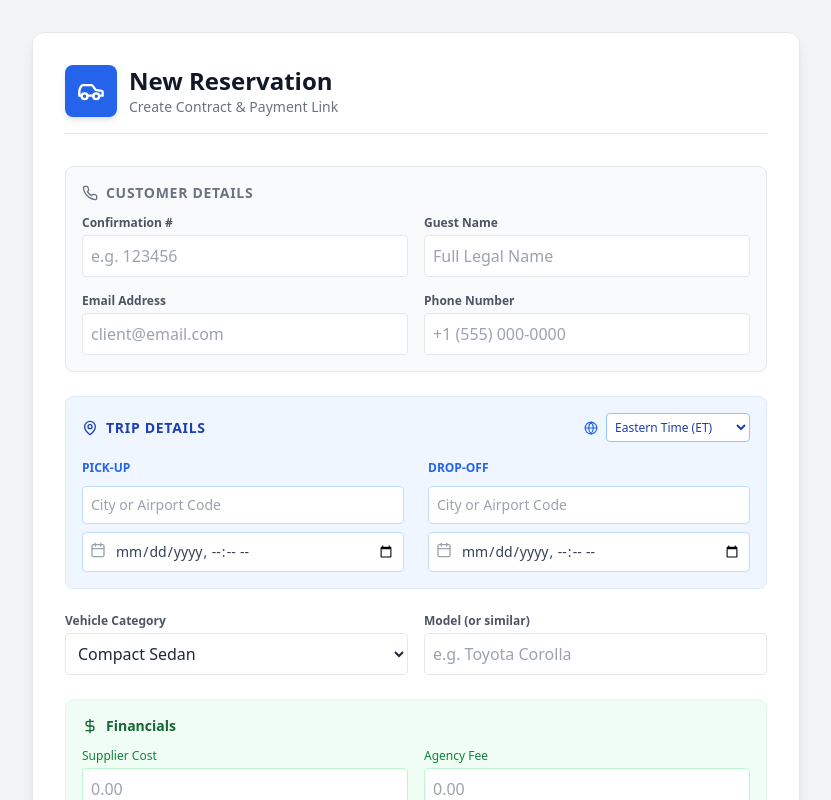
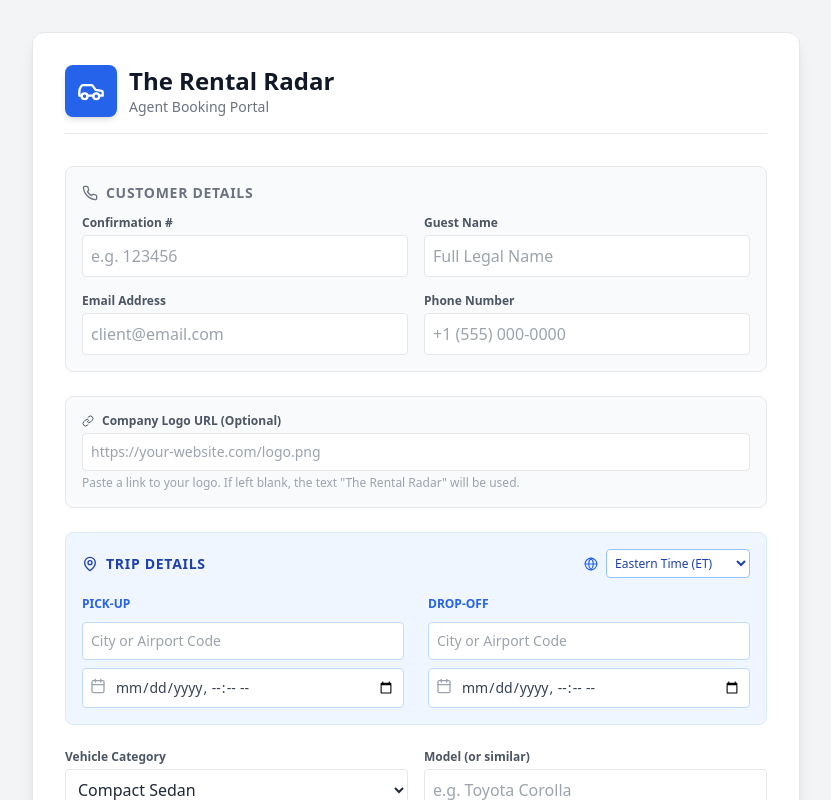
Before and after one commit to Kranti86/Agentportal, a React (Vite) app: page / in a window 1280 px wide. Shown: the top 800 px of the page, without its empty margins (224-1055 px from the left). Built offline with nearby package versions, Linux system fonts and the light colour scheme.

Commit message:
Add logo URL input and update header text

```diff
--- a/src/App.jsx
+++ b/src/App.jsx
@@ -1,5 +1,5 @@
 import React, { useState } from 'react';
-import { Send, MapPin, Car, DollarSign, CheckCircle, AlertTriangle, CreditCard, Phone, Globe, Calendar } from 'lucide-react';
+import { Send, MapPin, Car, DollarSign, CheckCircle, AlertTriangle, CreditCard, Phone, Globe, Calendar, Link as LinkIcon } from 'lucide-react';
 
 export default function BookingPortal() {
   const [status, setStatus] = useState('idle');
@@ -12,7 +12,8 @@ export default function BookingPortal() {
     guestName: '',
     guestEmail: '',
     guestPhone: '',
-    timezone: 'America/New_York', // Default timezone
+    logoUrl: '',
+    timezone: 'America/New_York',
     pickupLocation: '',
     pickupDate: '',
     dropoffLocation: '',
@@ -41,6 +42,7 @@ export default function BookingPortal() {
     setReviewLink('');
 
     try {
+      // Connects to your live Heroku backend
       const response = await fetch('https://carrentalemailservice-c73f9b7cf7b6.herokuapp.com/create-booking', {
         method: 'POST',
         headers: { 'Content-Type': 'application/json' },
@@ -70,8 +72,8 @@ export default function BookingPortal() {
           <div className="flex items-center gap-3 mb-8 border-b pb-4">
             <div className="bg-blue-600 p-3 rounded-lg text-white shadow-md"><Car size={28} /></div>
             <div>
-              <h1 className="text-2xl font-bold text-gray-900">New Reservation</h1>
-              <p className="text-sm text-gray-500">Create Contract & Payment Link</p>
+              <h1 className="text-2xl font-bold text-gray-900">The Rental Radar</h1>
+              <p className="text-sm text-gray-500">Agent Booking Portal</p>
             </div>
           </div>
 
@@ -104,6 +106,13 @@ export default function BookingPortal() {
               </div>
             </div>
 
+            {/* BRANDING / LOGO */}
+            <div className="bg-gray-50 p-4 rounded-lg border border-gray-200">
+               <label className="block text-xs font-semibold text-gray-600 mb-1 flex items-center gap-2"><LinkIcon size={12}/> Company Logo URL (Optional)</label>
+               <input type="url" name="logoUrl" value={formData.logoUrl} onChange={handleChange} className="w-full p-2 border rounded focus:ring-2 focus:ring-blue-500 outline-none text-sm" placeholder="https://your-website.com/logo.png" />
+               <p className="text-xs text-gray-400 mt-1">Paste a link to your logo. If left blank, the text "The Rental Radar" will be used.</p>
+            </div>
+
             {/* SECTION 2: TRIP LOGISTICS */}
             <div className="bg-blue-50 p-4 rounded-lg border border-blue-100">
               <div className="flex justify-between items-center mb-3">
@@ -118,7 +127,6 @@ export default function BookingPortal() {
                     <option value="America/Denver">Mountain Time (MT)</option>
                     <option value="America/Los_Angeles">Pacific Time (PT)</option>
                     <option value="America/Phoenix">Arizona</option>
-                    <option value="America/Anchorage">Alaska</option>
                     <option value="Pacific/Honolulu">Hawaii</option>
                   </select>
                 </div>
```
